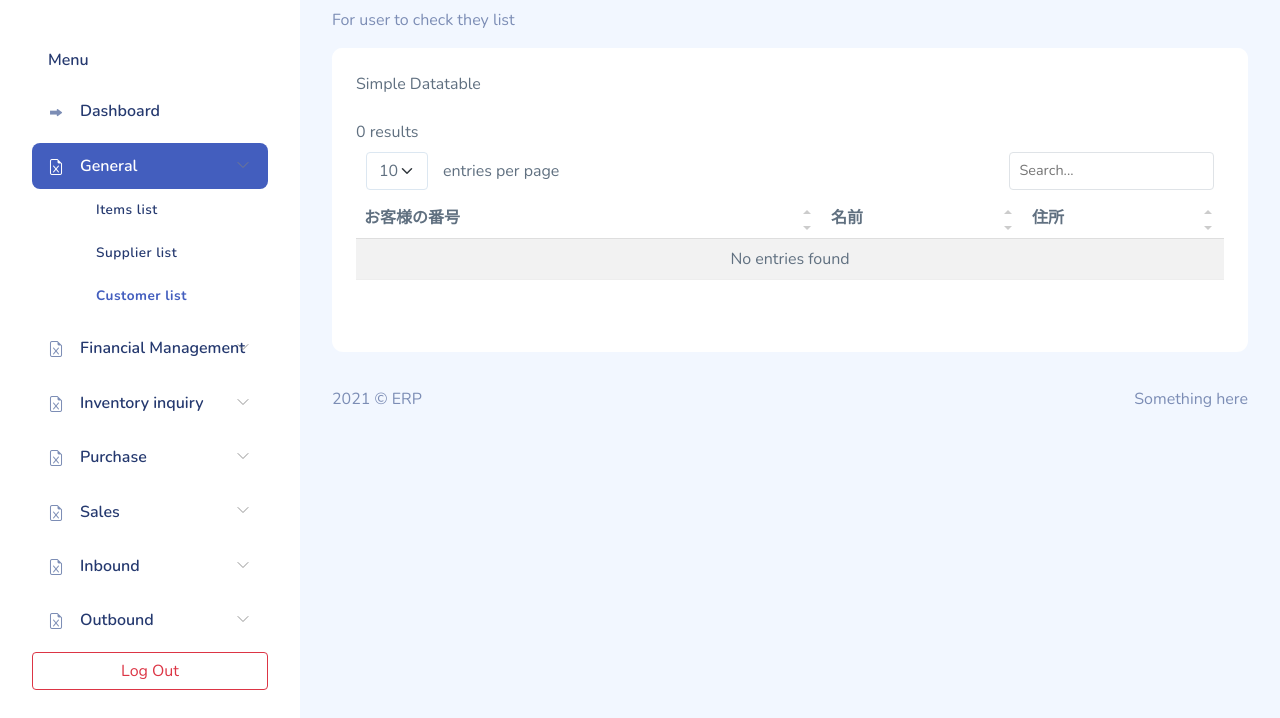
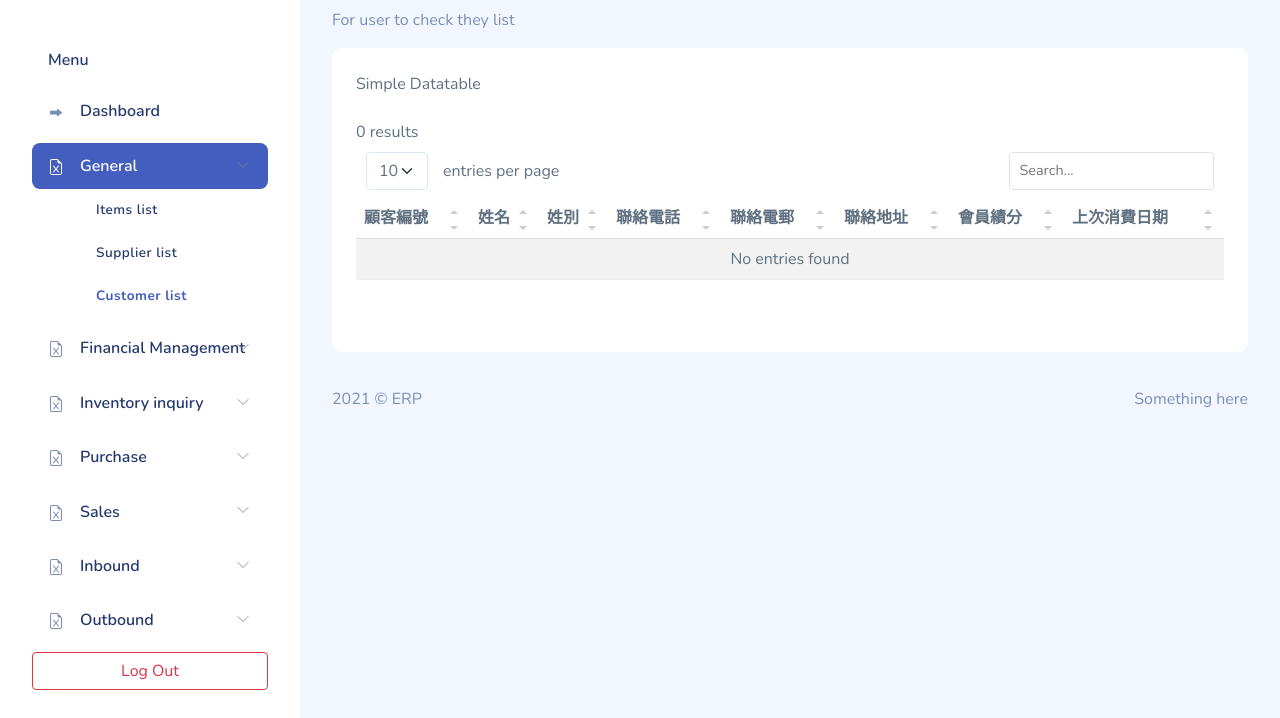
Before and after one commit to endura-sys/erp-sys, a PHP site: page /customer-list in a window 1280 px wide. Shown: the part 82-800 px from the top of the page. Run offline with PHP 8.4, Linux system fonts and the light colour scheme; the template is opened without the code that fills it, so the values that code supplies are empty; some libraries are stand-ins or nearby versions.

Commit message:
change customer list

```diff
--- a/localhost/template/general/customer-list.php
+++ b/localhost/template/general/customer-list.php
@@ -58,9 +58,14 @@
                             <table class="table table-striped" id="table1">
                                 <thead>
                                     <tr>
-                                        <th>お客様の番号</th>
-                                        <th>名前</th>
-                                        <th>住所</th>
+                                        <th>顧客編號</th>
+                                        <th>姓名</th>
+                                        <th>姓別</th>
+                                        <th>聯絡電話</th>
+                                        <th>聯絡電郵</th>
+                                        <th>聯絡地址</th>
+                                        <th>會員績分</th>
+                                        <th>上次消費日期</th>
                                     </tr>
                                 </thead>
 
@@ -71,7 +76,7 @@
                                         include '../../database.php';
                                         $conn = OpenCon();
 
-                                        $sql = "SELECT id, name, address FROM customer";
+                                        $sql = "SELECT `customer_id``name``gender``contact_no.``contact_email``address``member_point``date_of_last_purchasing` FROM customer";
                                         $result = $conn->query($sql);
 
                                         $product_list = array();
@@ -82,7 +87,7 @@
                                                 // array_push($product_list, array($row["no"], $row["name"], $row["status"], $row["p1"],  $row["p2"],  $row["p3"],  $row["stock"],  $row["location"],  $row["sake_brewer"],  $row["volume"],  $row["unit"] ));
                                                 // echo $product_list[0][2];
                                                 // print_r($product_list);
-                                                echo "<tr><td>" .$row["id"] ."</td><td>" .$row["name"] ."</td><td>" .$row["address"] ."</td><td>" ."</td>";
+                                                echo "<tr><td>" .$row["customer_id"] ."</td><td>" .$row["name"] ."</td><td>" .$row["gender"] ."</td><td>" .$row["contact_no."] ."</td><td>" .$row["contact_email"] . "</td><td>" .$row["address"] ."</td><td>" .$row["member_point"] ."</td><td>" .$row["date_of_last_purchasing"]. "</td>";
                                             }
                                         } else {
                                             echo "0 results";
--- a/localhost/template/general/item-list.php
+++ b/localhost/template/general/item-list.php
@@ -240,7 +240,7 @@
                             <table class="table table-striped" id="table1">
                                 <thead>
                                     <tr>
-                                        <th>NO</th>
+                                        <th>商品編號</th>
                                         <th>商品名稱</th>
                                         <th>現況</th>
                                         <th>P1</th>
```
Also changed, not shown: localhost/template/general/supplier-list.php (+6 -6 lines).
